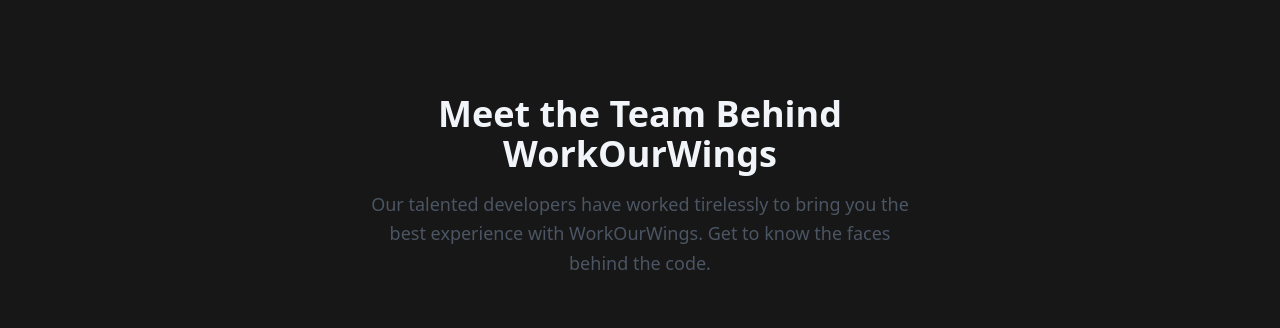
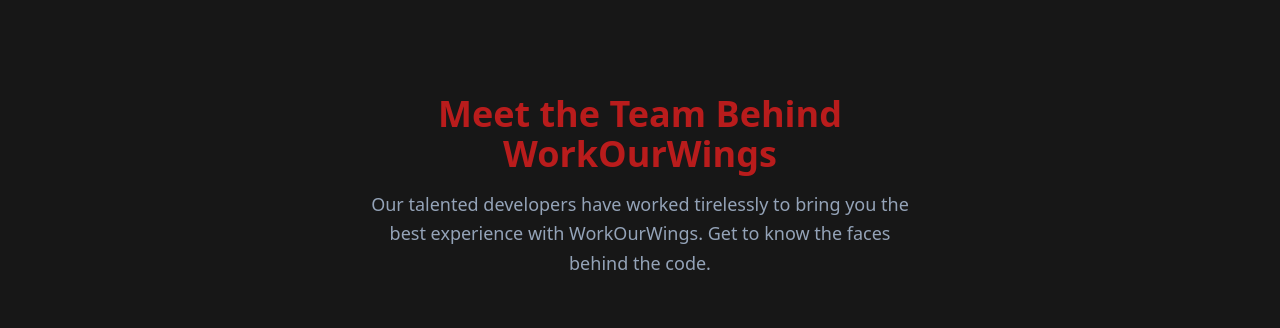
Before and after one commit to pesto-students/frontend-repo-titans, a React (Vite) app: page / in a window 1280 px wide. Shown: the part 1588-1916 px from the top of the page. Built offline with nearby package versions, Linux system fonts and the light colour scheme; no server answers.

Commit message:
text color changes

```diff
--- a/src/Pages/GymUserPages/LandingPage.jsx
+++ b/src/Pages/GymUserPages/LandingPage.jsx
@@ -1,9 +1,10 @@
-import React from "react";
+import React, { useState } from "react";
 import { Link } from "react-router-dom";
 import landingPageimage from "../../assets/landingPageImage.png";
 import devProfileImage from "../../assets/images/devsmile.jpg";
 import profilePic from "../../assets/profileP.jpg";
 // there is className called width-change in this File. we need to increase its width to make the page more appealing
+import imageForlandingPage from "../../assets/images/ownergymform.png";
 function LandingPage() {
   return (
     <div className="pb-10 bg-grey-900">
@@ -163,10 +164,10 @@
         <div className="container px-4 mx-auto">
           <div className="flex flex-wrap justify-center mb-24 text-center">
             <div className="w-full px-4 lg:w-6/12">
-              <h2 className="text-4xl font-semibold">
+              <h2 className="text-4xl font-semibold text-wwTitleRed">
                 Meet the Team Behind WorkOurWings
               </h2>
-              <p className="m-4 text-lg leading-relaxed text-gray-600">
+              <p className="m-4 text-lg leading-relaxed text-wwsecondarytext">
                 Our talented developers have worked tirelessly to bring you the
                 best experience with WorkOurWings. Get to know the faces behind
                 the code.
```
